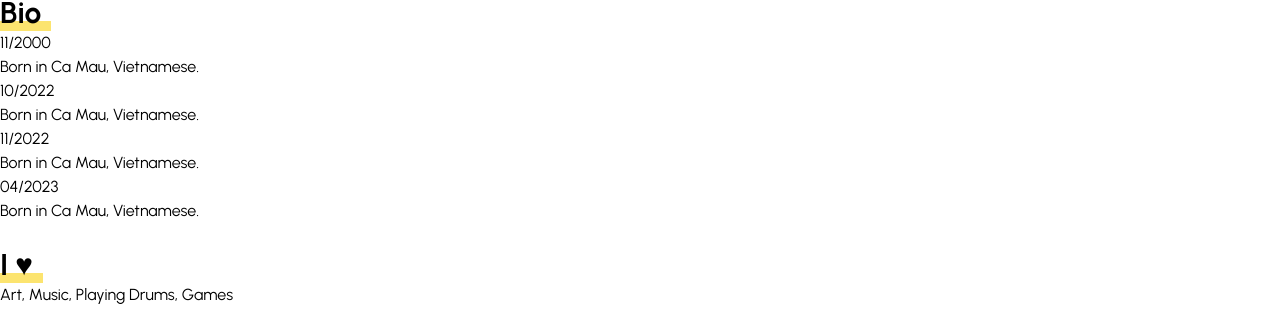
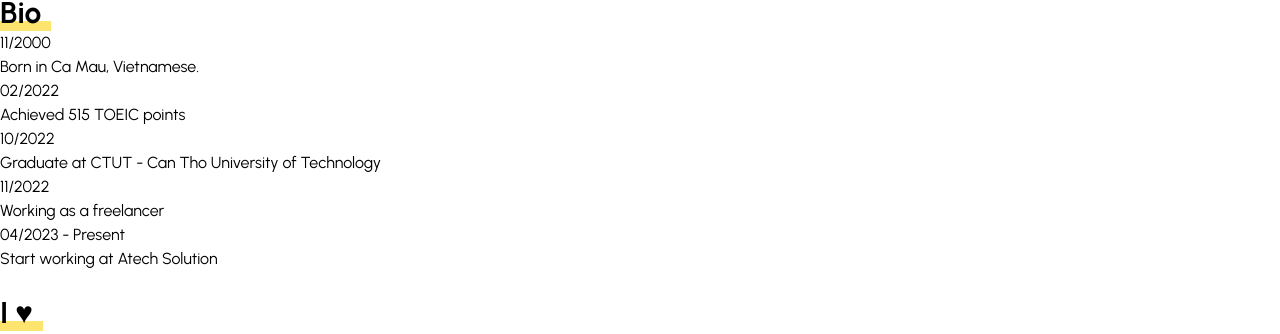
Before and after one commit to KieenLu/portfolio, a Next.js app: page /about in a window 1280 px wide. Shown: the part 617-951 px from the top of the page. Built offline with nearby package versions, Linux system fonts and the light colour scheme.

Commit message:
feat: update content about page

```diff
--- a/src/app/about/Biography/index.tsx
+++ b/src/app/about/Biography/index.tsx
@@ -4,7 +4,7 @@ import Paragraph from "@/components/Paragraph";
 
 const Biography = () => {
   return (
-    <div className="grid gap-x-8 gap-y-6 md:grid-cols-[2fr,1fr] py-16 max-sm:py-8">
+    <div className="grid gap-x-8 gap-y-6 md:grid-cols-[2fr,1fr] py-16 max-md:py-8 max-sm:pb-0">
       <HeadingCustom size="md" className="col-start-1">
         About Me
       </HeadingCustom>
--- a/src/app/about/page.tsx
+++ b/src/app/about/page.tsx
@@ -22,11 +22,16 @@ const AboutPage = () => {
         <BioTitle title="Bio" />
         <div className="mt-4 max-sm:mt-2">
           {LIST_ABOUT.map(({ detail, time }, index) => (
-            <div key={index} className="flex text-xl items-center">
-              <span className="font-bold w-3/12 max-sm:w-3/12 max-sm:text-lg">
+            <div
+              key={index}
+              className="flex text-xl items-center max-md:items-start"
+            >
+              <div className="font-bold max-sm:w-3/12 max-sm:text-lg w-max">
                 {time}
-              </span>
-              <Paragraph>{detail}</Paragraph>
+              </div>
+              <Paragraph className="max-sm:flex-1 max-sm:ml-3 ml-4">
+                {detail}
+              </Paragraph>
             </div>
           ))}
         </div>
@@ -35,7 +40,7 @@ const AboutPage = () => {
       <Section delay={0.3}>
         <BioTitle title="I ♥" />
         <div className="mt-4 max-sm:mt-2">
-          <Paragraph>Art, Music, Playing Drums, Games</Paragraph>
+          <Paragraph className="">Art, Music, Playing Games</Paragraph>
         </div>
       </Section>
 
--- a/src/app/projects/page.tsx
+++ b/src/app/projects/page.tsx
@@ -4,7 +4,7 @@ import ProjectWrapper from "@/components/ProjectItem";
 
 const BlogPostIndex = () => {
   return (
-    <div className="py-16 max-sm:py-8">
+    <div className="py-16 max-md:py-8">
       <Bounded>
         <HeadingCustom size="xl" className="mb-8 max-sm:mb-4">
           Projects
--- a/src/components/BackgroundStar/index.tsx
+++ b/src/components/BackgroundStar/index.tsx
@@ -33,7 +33,7 @@ const StarBackground = (props: any) => {
 };
 
 const StarsCanvas = () => (
-  <div className="absolute top-0 left-0 w-full h-screen -z-50">
+  <div className="absolute top-0 left-0 w-full h-full -z-50">
     <Canvas camera={{ position: [0, 0, 1] }}>
       <Suspense fallback={null}>
         <StarBackground />
--- a/src/components/Footer/index.tsx
+++ b/src/components/Footer/index.tsx
@@ -9,7 +9,7 @@ import { LIST_MENU } from "@/constants/menu";
 export default async function Footer() {
   return (
     <Bounded as="footer" className="text-slate-600">
-      <div className="container mx-auto mt-20 max-sm:mt-0 flex flex-col items-center justify-between gap-6 py-8 sm:flex-row ">
+      <div className="container mx-auto mt-20 max-md:mt-0 flex flex-col items-center justify-between gap-6 py-8 sm:flex-row ">
         <div className="name flex flex-col items-center justify-center gap-x-4 gap-y-2 sm:flex-row sm:justify-self-start">
           <Link
             href="/"
--- a/src/components/Paragraph/index.tsx
+++ b/src/components/Paragraph/index.tsx
@@ -1,8 +1,19 @@
+import clsx from "clsx";
 import React from "react";
 
-const Paragraph = ({ children }: { children: React.ReactNode }) => {
+interface Props {
+  className?: string;
+  children: React.ReactNode;
+}
+
+const Paragraph = ({ children, className }: Props) => {
   return (
-    <div className="prose prose-xl max-sm:prose-base prose-slate prose-invert col-start-1">
+    <div
+      className={clsx(
+        "prose prose-xl max-sm:prose-base prose-slate prose-invert col-start-1",
+        className,
+      )}
+    >
       {children}
     </div>
   );
--- a/src/components/ProjectItem/index.tsx
+++ b/src/components/ProjectItem/index.tsx
@@ -128,7 +128,7 @@ export default function ProjectWrapper() {
             <Link
               target="_blank"
               href={data.href}
-              className="flex flex-col justify-between border-t border-t-slate-100 py-10 max-sm:py-4 text-slate-200 md:flex-row "
+              className="flex flex-col justify-between border-t border-t-slate-100 py-10 max-md:py-7 max-sm:py-4 text-slate-200 md:flex-row "
             >
               <div className="flex flex-col">
                 <span className="text-3xl font-bold max-sm:text-xl">
@@ -155,7 +155,7 @@ export default function ProjectWrapper() {
 
         {/* Hover element */}
         <div
-          className="max-sm:hidden hover-reveal pointer-events-none absolute left-0 top-0 -z-10 h-[320px] w-[220px] rounded-lg bg-cover bg-center opacity-0 transition-[background] duration-300"
+          className="max-md:hidden hover-reveal pointer-events-none absolute left-0 top-0 -z-10 h-[320px] w-[220px] rounded-lg bg-cover bg-center opacity-0 transition-[background] duration-300"
           style={{
             backgroundImage:
               currentItem !== null ? `url(${contentImages[currentItem]})` : "",
--- a/src/constants/about.ts
+++ b/src/constants/about.ts
@@ -4,15 +4,19 @@ export const LIST_ABOUT = [
     detail: "Born in Ca Mau, Vietnamese.",
   },
   {
+    time: "02/2022",
+    detail: "Achieved 515 TOEIC points",
+  },
+  {
     time: "10/2022",
-    detail: "Born in Ca Mau, Vietnamese.",
+    detail: "Graduate at CTUT - Can Tho University of Technology",
   },
   {
     time: "11/2022",
-    detail: "Born in Ca Mau, Vietnamese.",
+    detail: "Working as a freelancer",
   },
   {
-    time: "04/2023",
-    detail: "Born in Ca Mau, Vietnamese.",
+    time: "04/2023 - Present",
+    detail: "Start working at Atech Solution",
   },
 ];
```
